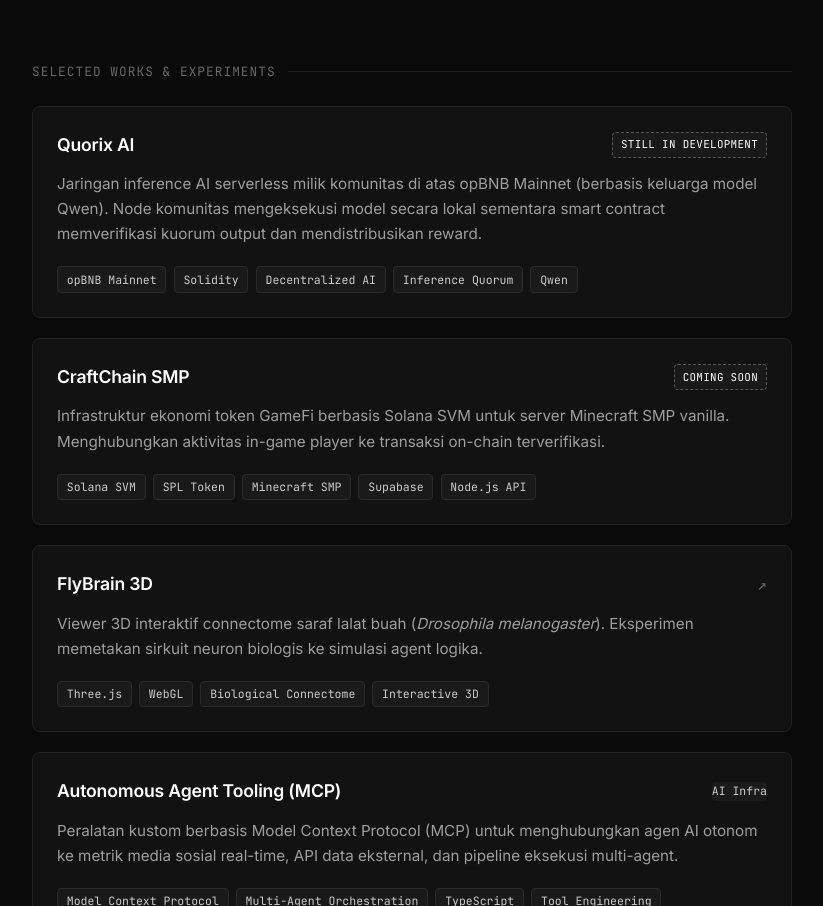
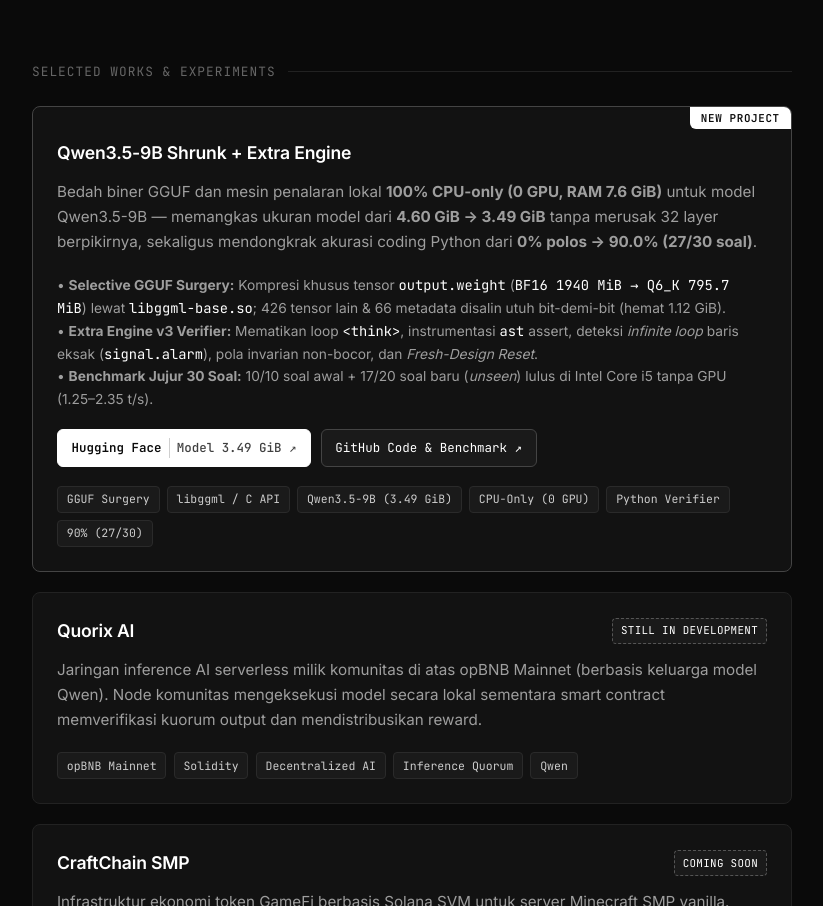
Before and after one commit to peterpetir123/peterpetir123.github.io, a plain HTML site: page index.html in a window 1280 px wide. Shown: the part 1264-2170 px from the top of the page, without its empty margins (228-1051 px from the left). Drawn offline with Linux system fonts and the light colour scheme; no server answers.

Commit message:
Add Qwen3.5-9B Shrunk + Extra Engine project card with NEW PROJECT badge and HF/GitHub links

```diff
--- a/index.html
+++ b/index.html
@@ -145,6 +145,54 @@
       <section>
         <div class="section-label">Selected Works & Experiments</div>
         <div class="projects-grid">
+
+          <!-- Qwen3.5-9B Shrunk + Extra Engine -->
+          <div class="project-card project-card--new">
+            <span class="badge-new-project">NEW PROJECT</span>
+            <div>
+              <div class="project-title-row">
+                <a href="https://github.com/peterpetir123/qwen35-local-lab" target="_blank" rel="noopener noreferrer" class="project-link-header">
+                  <span class="project-name">Qwen3.5-9B Shrunk + Extra Engine</span>
+                </a>
+              </div>
+              <p class="card-desc">
+                Bedah biner GGUF dan mesin penalaran lokal <strong>100% CPU-only (0 GPU, RAM 7.6 GiB)</strong> untuk model Qwen3.5-9B — memangkas ukuran model dari <strong>4.60 GiB → 3.49 GiB</strong> tanpa merusak 32 layer berpikirnya, sekaligus mendongkrak akurasi coding Python dari <strong>0% polos → 90.0% (27/30 soal)</strong>.
+              </p>
+              <div class="card-desc" style="font-size: 0.86rem; color: var(--text-secondary); margin-bottom: 1.15rem;">
+                • <strong>Selective GGUF Surgery:</strong> Kompresi khusus tensor <code style="font-family: var(--font-mono); color: #fff;">output.weight</code> (<code style="font-family: var(--font-mono); color: #fff;">BF16 1940 MiB → Q6_K 795.7 MiB</code>) lewat <code style="font-family: var(--font-mono); color: #fff;">libggml-base.so</code>; 426 tensor lain &amp; 66 metadata disalin utuh bit-demi-bit (hemat 1.12 GiB).<br>
+                • <strong>Extra Engine v3 Verifier:</strong> Mematikan loop <code style="font-family: var(--font-mono); color: #fff;">&lt;think&gt;</code>, instrumentasi <code style="font-family: var(--font-mono); color: #fff;">ast</code> assert, deteksi <em>infinite loop</em> baris eksak (<code style="font-family: var(--font-mono); color: #fff;">signal.alarm</code>), pola invarian non-bocor, dan <em>Fresh-Design Reset</em>.<br>
+                • <strong>Benchmark Jujur 30 Soal:</strong> 10/10 soal awal + 17/20 soal baru (<em>unseen</em>) lulus di Intel Core i5 tanpa GPU (1.25–2.35 t/s).
+              </div>
+              <div class="project-actions">
+                <a
+                  href="https://huggingface.co/PeterPetir/Qwen3.5-9B-Shrunk-OutQ6K-GGUF"
+                  target="_blank"
+                  rel="noopener noreferrer"
+                  class="project-btn-primary"
+                >
+                  <span>Hugging Face</span>
+                  <span class="project-btn-meta">Model 3.49 GiB ↗</span>
+                </a>
+                <a
+                  href="https://github.com/peterpetir123/qwen35-local-lab"
+                  target="_blank"
+                  rel="noopener noreferrer"
+                  class="project-btn-secondary"
+                >
+                  <span>GitHub</span>
+                  <span>Code &amp; Benchmark ↗</span>
+                </a>
+              </div>
+            </div>
+            <div class="tech-tags">
+              <span class="tag">GGUF Surgery</span>
+              <span class="tag">libggml / C API</span>
+              <span class="tag">Qwen3.5-9B (3.49 GiB)</span>
+              <span class="tag">CPU-Only (0 GPU)</span>
+              <span class="tag">Python Verifier</span>
+              <span class="tag">90% (27/30)</span>
+            </div>
+          </div>
 
           <!-- Quorix AI -->
           <div class="project-card">
--- a/style.css
+++ b/style.css
@@ -399,6 +399,84 @@ section {
   transform: translateY(-1px);
 }
 
+.project-card--new {
+  position: relative;
+  border-color: var(--border-hover);
+  padding-top: 2rem;
+}
+
+.project-card--new:hover {
+  border-color: #666666;
+}
+
+.badge-new-project {
+  position: absolute;
+  top: 0;
+  right: 0;
+  font-family: var(--font-mono);
+  font-size: 0.68rem;
+  font-weight: 700;
+  letter-spacing: 0.06em;
+  text-transform: uppercase;
+  color: #0a0a0a;
+  background: #ffffff;
+  padding: 0.28rem 0.7rem;
+  border-radius: 0 7px 0 6px;
+  line-height: 1.2;
+}
+
+.project-actions {
+  display: flex;
+  flex-wrap: wrap;
+  gap: 0.6rem;
+  margin-bottom: 1.2rem;
+}
+
+.project-btn-primary,
+.project-btn-secondary {
+  display: inline-flex;
+  align-items: center;
+  gap: 0.45rem;
+  min-height: 38px;
+  padding: 0.45rem 0.85rem;
+  border-radius: 6px;
+  font-family: var(--font-mono);
+  font-size: 0.78rem;
+  text-decoration: none;
+  transition: background-color 0.18s ease, border-color 0.18s ease, transform 0.18s ease;
+}
+
+.project-btn-primary {
+  background-color: #ffffff;
+  color: #0a0a0a;
+  border: 1px solid #ffffff;
+  font-weight: 600;
+}
+
+.project-btn-primary:hover {
+  background-color: #e4e4e4;
+  transform: translateY(-1px);
+}
+
+.project-btn-meta {
+  font-weight: 500;
+  color: #404040;
+  border-left: 1px solid #cfcfcf;
+  padding-left: 0.45rem;
+}
+
+.project-btn-secondary {
+  background-color: var(--tag-bg);
+  color: var(--text-primary);
+  border: 1px solid var(--border-hover);
+}
+
+.project-btn-secondary:hover {
+  background-color: #222222;
+  border-color: #777777;
+  transform: translateY(-1px);
+}
+
 .project-link-header {
   text-decoration: none;
   color: inherit;
```
